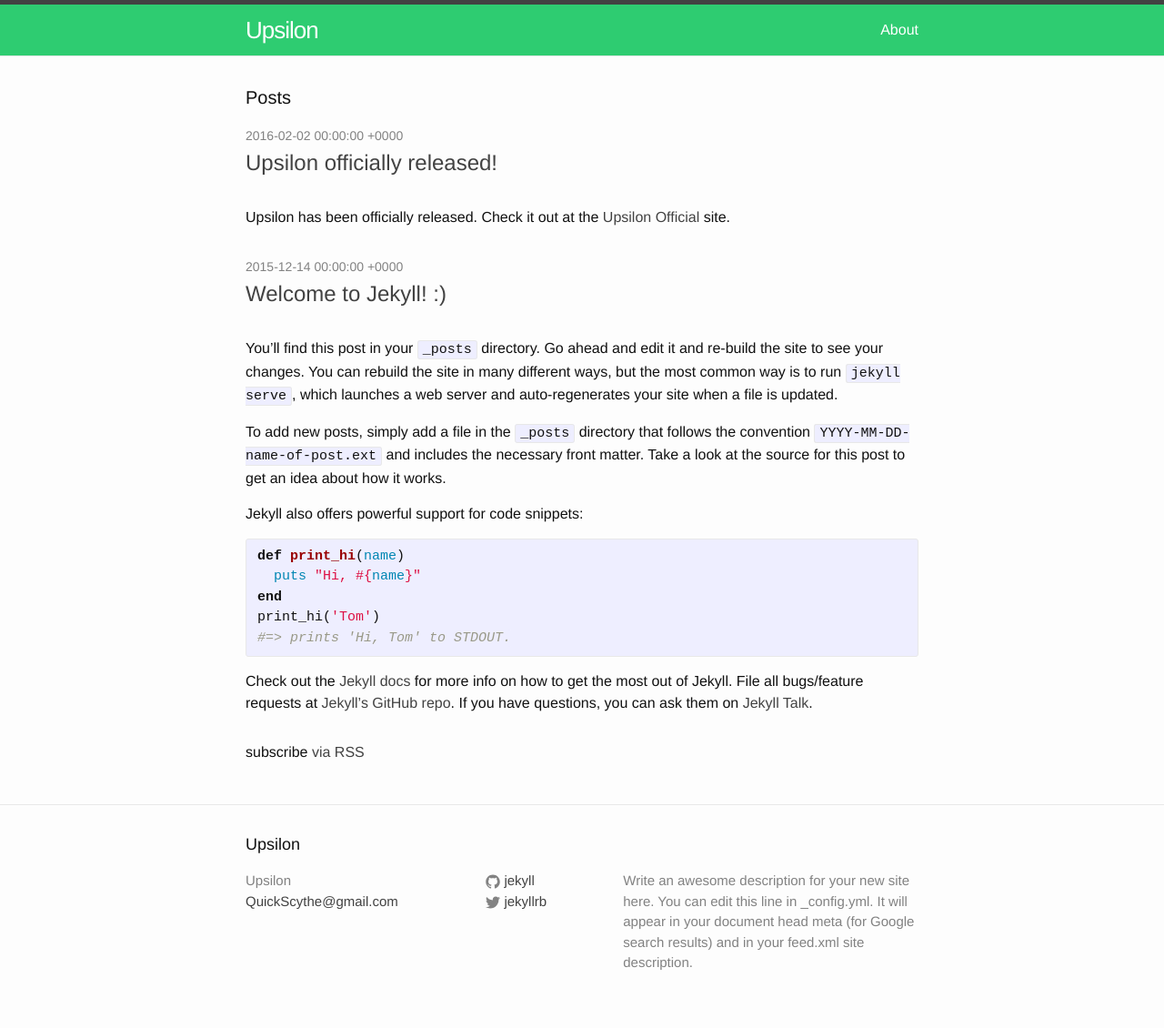
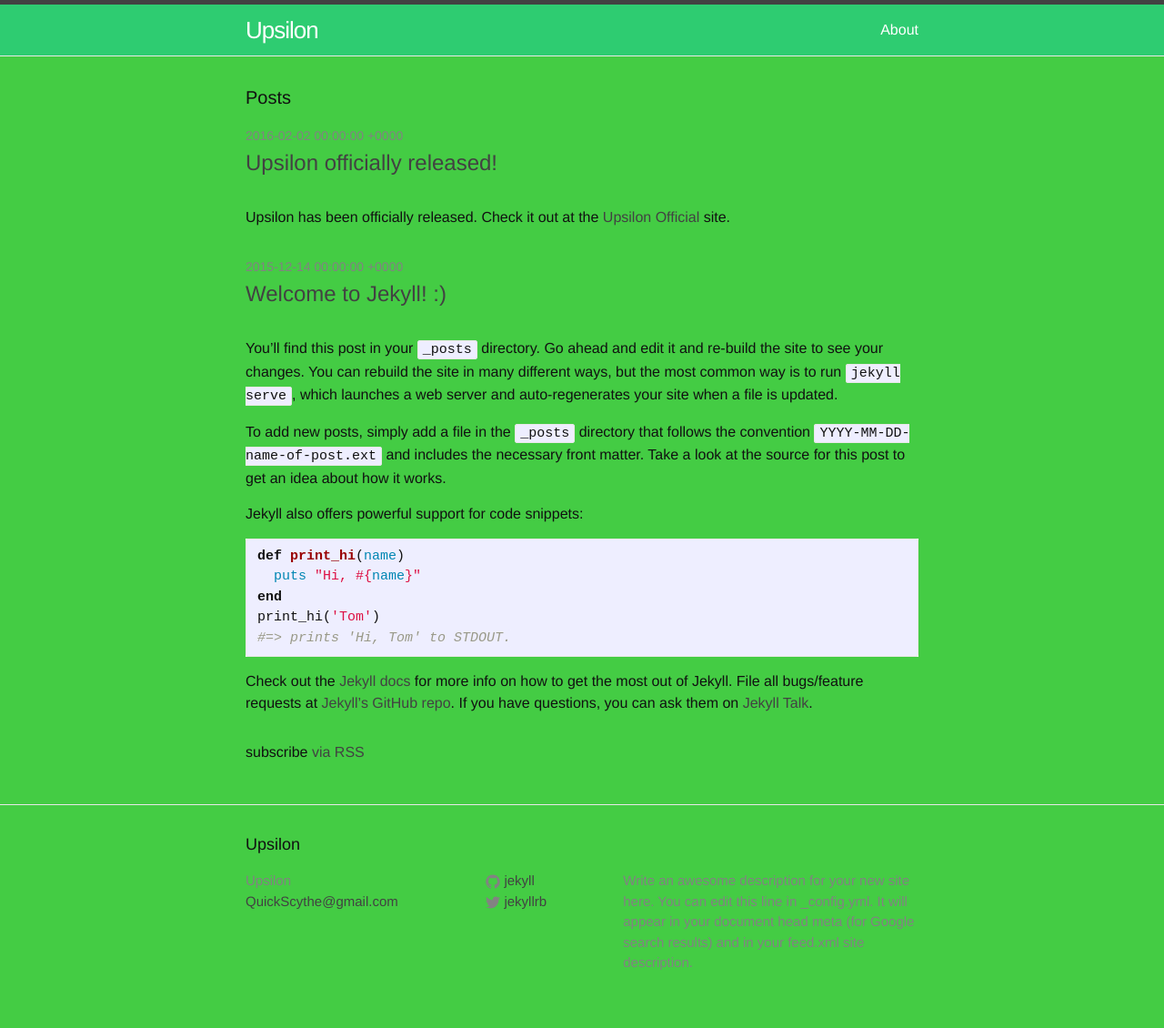
Before and after one commit to QuickScythe/QuickScythe.github.io, a Jekyll site: the page built from index.html, in a window 1280 px wide. Shown: the whole page at 91% size. Built offline with Jekyll 4.4.1, drawn with Linux system fonts in a browser that asks for light colours.

Commit message:
Update main.scss

```diff
--- a/css/main.scss
+++ b/css/main.scss
@@ -15,7 +15,7 @@
 $spacing-unit:     30px;
 
 $text-color:       #111;
-$background-color: #fdfdfd;
+$background-color: #44cc44;
 $brand-color:      #2ecc71;
 $link-color:	   #424242;
 
```
